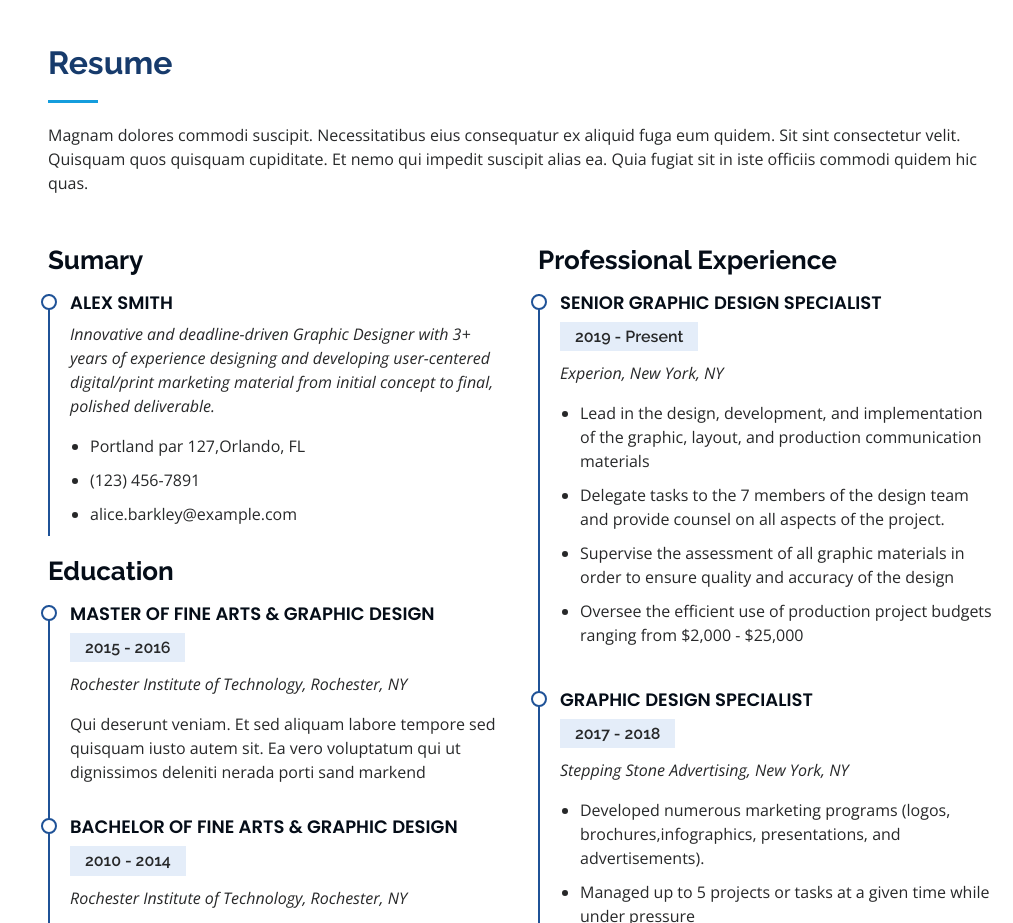
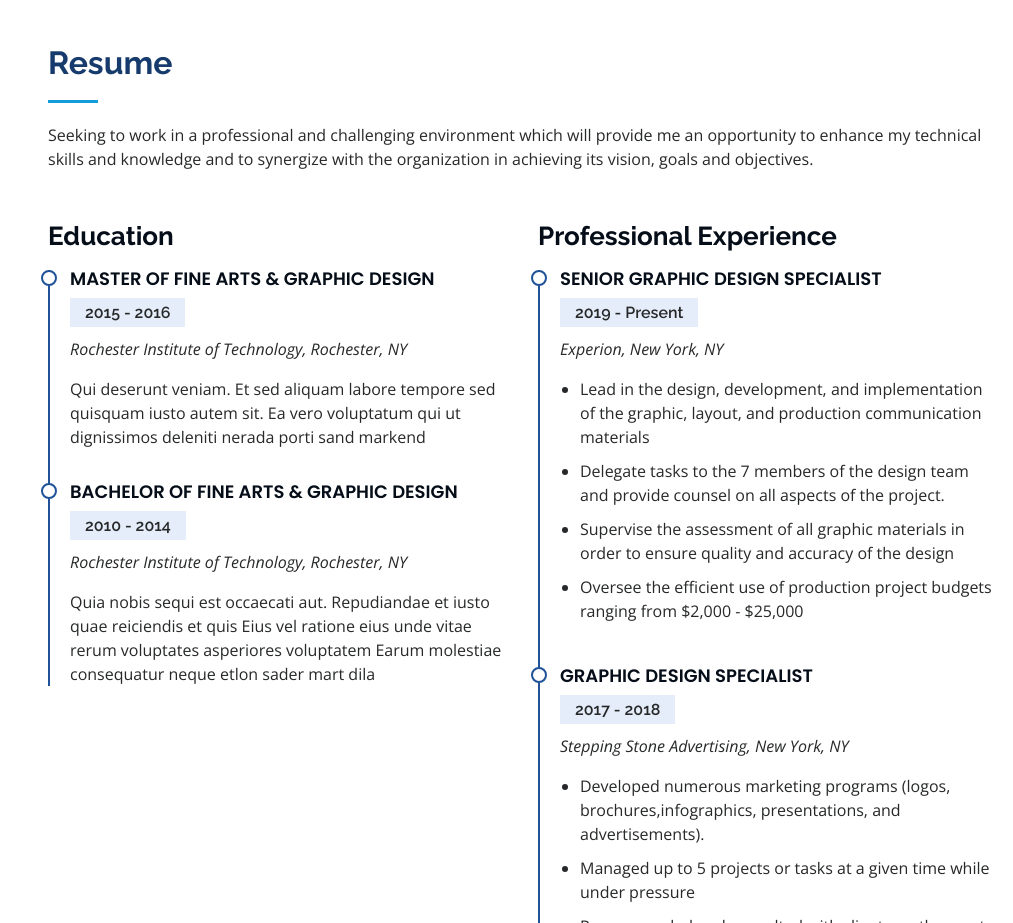
Before and after one commit to mayanklohani19/mayanklohani19.github.io, a plain HTML site: page index.html in a window 1280 px wide. Shown: the part 2260-3183 px from the top of the page, without its empty margins (267-1280 px from the left). Drawn offline with nearby package versions, Linux system fonts and the light colour scheme.

Commit message:
thirty one

```diff
--- a/index.html
+++ b/index.html
@@ -210,22 +210,11 @@
 
         <div class="section-title">
           <h2>Resume</h2>
-          <p>Magnam dolores commodi suscipit. Necessitatibus eius consequatur ex aliquid fuga eum quidem. Sit sint consectetur velit. Quisquam quos quisquam cupiditate. Et nemo qui impedit suscipit alias ea. Quia fugiat sit in iste officiis commodi quidem hic quas.</p>
+          <p>Seeking to work in a professional and challenging environment which will provide me an opportunity to enhance my technical skills and knowledge and to synergize with the organization in achieving its vision, goals and objectives.</p>
         </div>
 
         <div class="row">
           <div class="col-lg-6" data-aos="fade-up">
-            <h3 class="resume-title">Sumary</h3>
-            <div class="resume-item pb-0">
-              <h4>Alex Smith</h4>
-              <p><em>Innovative and deadline-driven Graphic Designer with 3+ years of experience designing and developing user-centered digital/print marketing material from initial concept to final, polished deliverable.</em></p>
-              <ul>
-                <li>Portland par 127,Orlando, FL</li>
-                <li>(123) 456-7891</li>
-                <li>alice.barkley@example.com</li>
-              </ul>
-            </div>
-
             <h3 class="resume-title">Education</h3>
             <div class="resume-item">
               <h4>Master of Fine Arts &amp; Graphic Design</h4>
```
